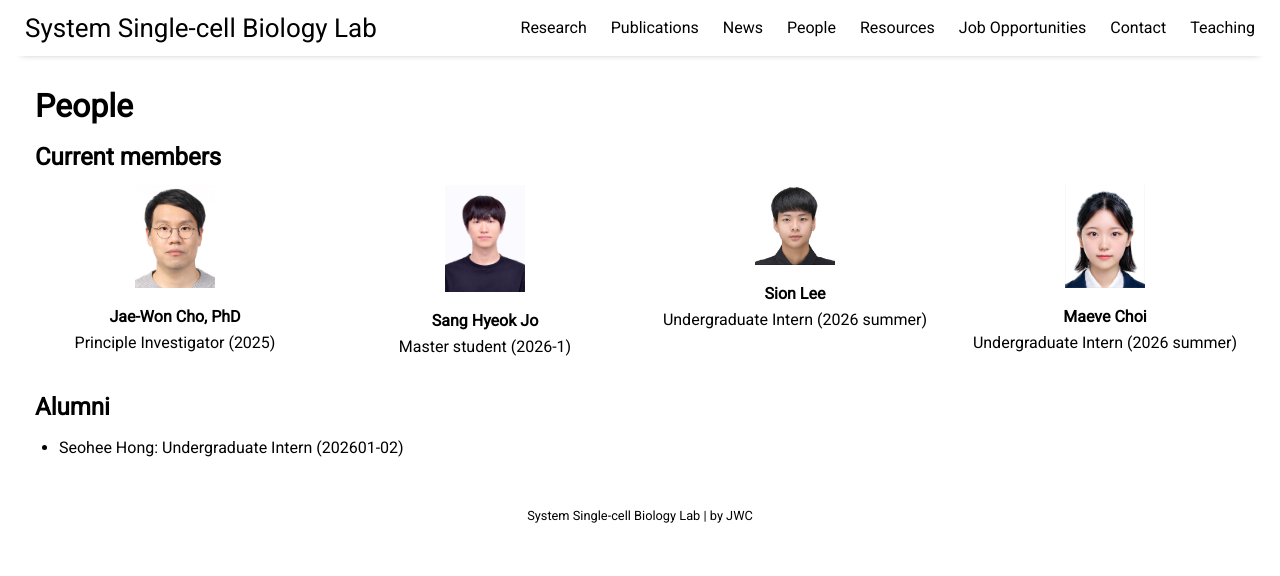
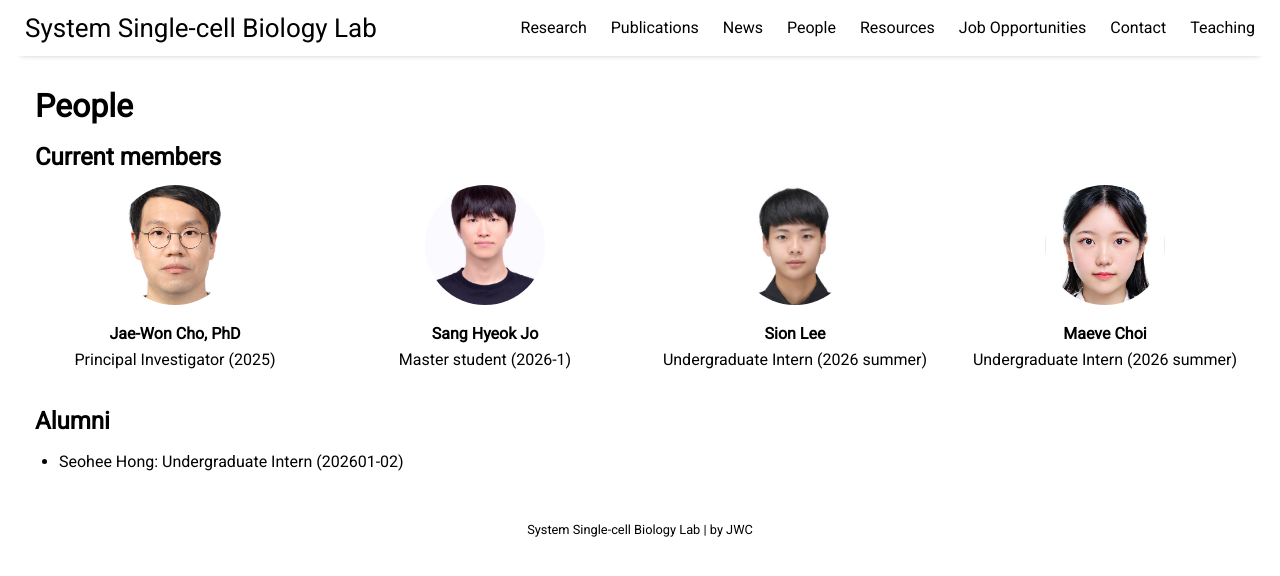
Before and after one commit to jaewon-cho/jaewon-cho.github.io, a Jekyll site: the page built from pages/people.md, in a window 1280 px wide. Shown: the top 576 px of the page. Built offline with Jekyll 4.4.1, drawn with Linux system fonts in a browser that asks for light colours; nearby versions of some CDN libraries.

Commit message:
Update people.md

```diff
--- a/pages/people.md
+++ b/pages/people.md
@@ -9,25 +9,29 @@ permalink: /people
 <div style="display: grid; grid-template-columns: repeat(4, 1fr); gap: 30px; text-align: center;">
 
   <div>
-    <img src="/assets/img/jaewon.jpg" width="80"/>
+    <img src="/assets/img/jaewon.jpg"
+         style="width: 120px; height: 120px; object-fit: cover; border-radius: 50%;">
     <p><strong>Jae-Won Cho, PhD</strong><br>
-    Principle Investigator (2025)</p>
+    Principal Investigator (2025)</p>
   </div>
 
   <div>
-    <img src="/assets/img/sangheokcho.jpg" width="80"/>
+    <img src="/assets/img/sangheokcho.jpg"
+         style="width: 120px; height: 120px; object-fit: cover; border-radius: 50%;">
     <p><strong>Sang Hyeok Jo</strong><br>
     Master student (2026-1)</p>
   </div>
 
   <div>
-    <img src="/assets/img/sionlee.jpeg" width="80"/>
+    <img src="/assets/img/sionlee.jpeg"
+         style="width: 120px; height: 120px; object-fit: cover; border-radius: 50%;">
     <p><strong>Sion Lee</strong><br>
     Undergraduate Intern (2026 summer)</p>
   </div>
 
   <div>
-    <img src="/assets/img/maevechoi.jpg" width="80"/>
+    <img src="/assets/img/maevechoi.jpg"
+         style="width: 120px; height: 120px; object-fit: cover; border-radius: 50%;">
     <p><strong>Maeve Choi</strong><br>
     Undergraduate Intern (2026 summer)</p>
   </div>
@@ -35,7 +39,6 @@ permalink: /people
 </div>
 
 
-
 ## Alumni
 
 * Seohee Hong: Undergraduate Intern (202601-02)
```
